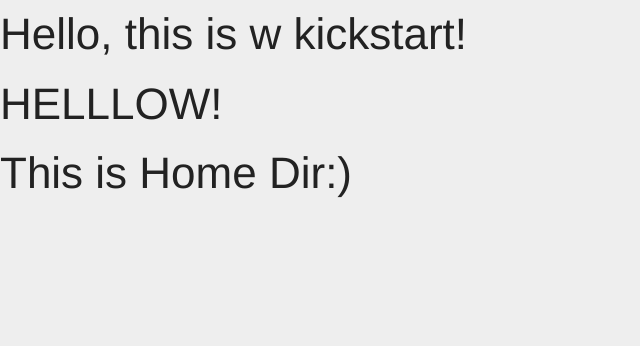
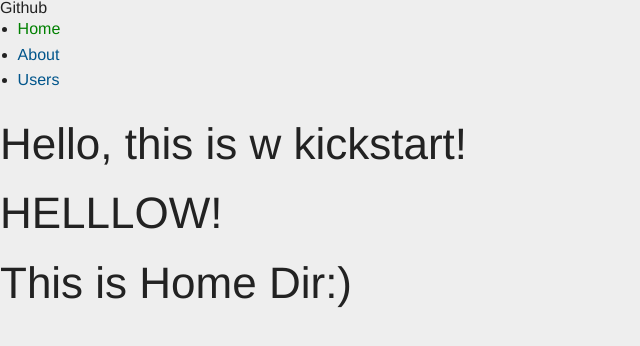
Before and after one commit to Ayatallah/FrontendChallenge, a website: page index.html in a window 1280 px wide. Shown: the whole page, without its empty margins (0-640 px from the left). Drawn offline with nearby package versions, Linux system fonts and the light colour scheme; some packages are replaced by stand-ins of ours; a script that the page names is missing.

Commit message:
header done

```diff
--- a/app.scss
+++ b/app.scss
@@ -3,3 +3,7 @@ $bodyBg: #eee;
 body{
 	background-color: $bodyBg;
 }
+.active{
+	color: green!important;
+
+}
--- a/app/directives/headerDir/headerDir.html
+++ b/app/directives/headerDir/headerDir.html
@@ -0,0 +1,12 @@
+<nav>
+  <div>
+    <span>Github</span>
+  </div>
+  <div>
+    <ul>
+      <li><a ui-sref="home" ui-sref-active="active">Home</a></li>
+      <li><a ui-sref="about" ui-sref-active="active">About</a></li>
+      <li><a ui-sref="users" ui-sref-active="active">Users</a></li>
+    </ul>
+  </div>
+</nav>
--- a/app/directives/headerDir/headerDir.js
+++ b/app/directives/headerDir/headerDir.js
@@ -3,6 +3,6 @@ function headerDir(){
 	return{
 		restrict: 'EA',
 		scope: {},
-		templateUrl: 'headerDir.html'
+		templateUrl: '/app/directives/headerDir/headerDir.html'
 	};
 }
--- a/bower.json
+++ b/bower.json
@@ -17,7 +17,7 @@
   ],
   "dependencies": {
     "angular": "~1.4.14",
-    "angular-ui-router": "~0.2.7",
+    "angular-ui-router": "~0.2",
     "foundation-apps": "~1.2.0",
     "angular-mocks": "~1.4.14",
     "angular-ui-router-title": "~0.1.1"
--- a/index.html
+++ b/index.html
@@ -20,10 +20,12 @@
     <script src="/app/partials/home/home.js"></script>
     <script src="/app/partials/user/users.js"></script>
     <script src="/app/directives/AboutDir/aboutDir.js"></script>
+    <script src="/app/directives/headerDir/headerDir.js"></script>
     <script src="/app/directives/HomeDir/homeDir.js"></script>
     <script src="/app/directives/UsersDir/usersDir.js"></script>
     <script src="/app/directives/UserDir/userDir.js"></script>
     <div>
+    <header-dir></header-dir>
       <h1>Hello, this is w kickstart!</h1>
       <div ui-view></div>
     </div>
```
Also changed, not shown: temp/app.css.
